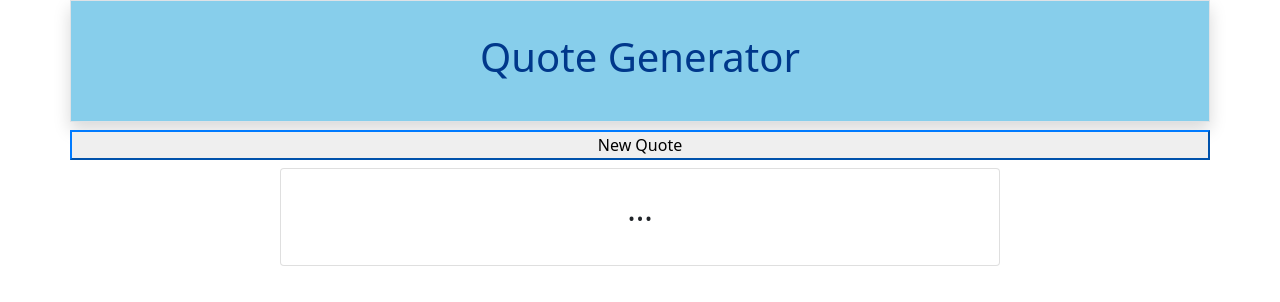
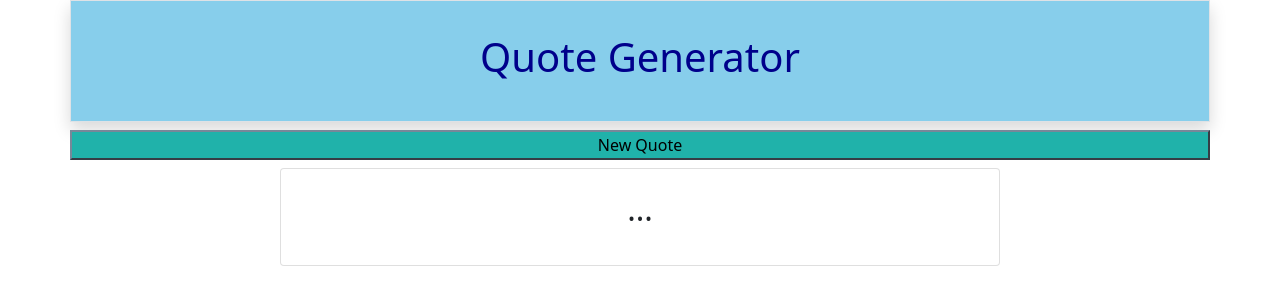
Before and after one commit to rtaye/Quote-Generator-1, a plain HTML site: page index.html in a window 1280 px wide. Drawn offline with nearby package versions, Linux system fonts and the light colour scheme.

Commit message:
change color to style.css

```diff
--- a/style.css
+++ b/style.css
@@ -2,7 +2,7 @@ header {
     padding: 2em;
     background-color: skyblue; margin-top: 2em;
     text-align: center;
-    color: rgb(0, 56, 139);
+    color: darkblue;
 
 }
 .quote {
@@ -17,9 +17,9 @@ header {
     width: 45em;
 }
 .new-quote-button {
-    background-color: dark blue);
-    border-color: rgb(0, 123, 255);
+    background-color: lightseagreen;
+    border-color: lightslategray;
 }
 #button:hover {
-    background-color: rgb(0, 83, 128);
+    background-color: rgb(119, 153, 145);
 }
```
